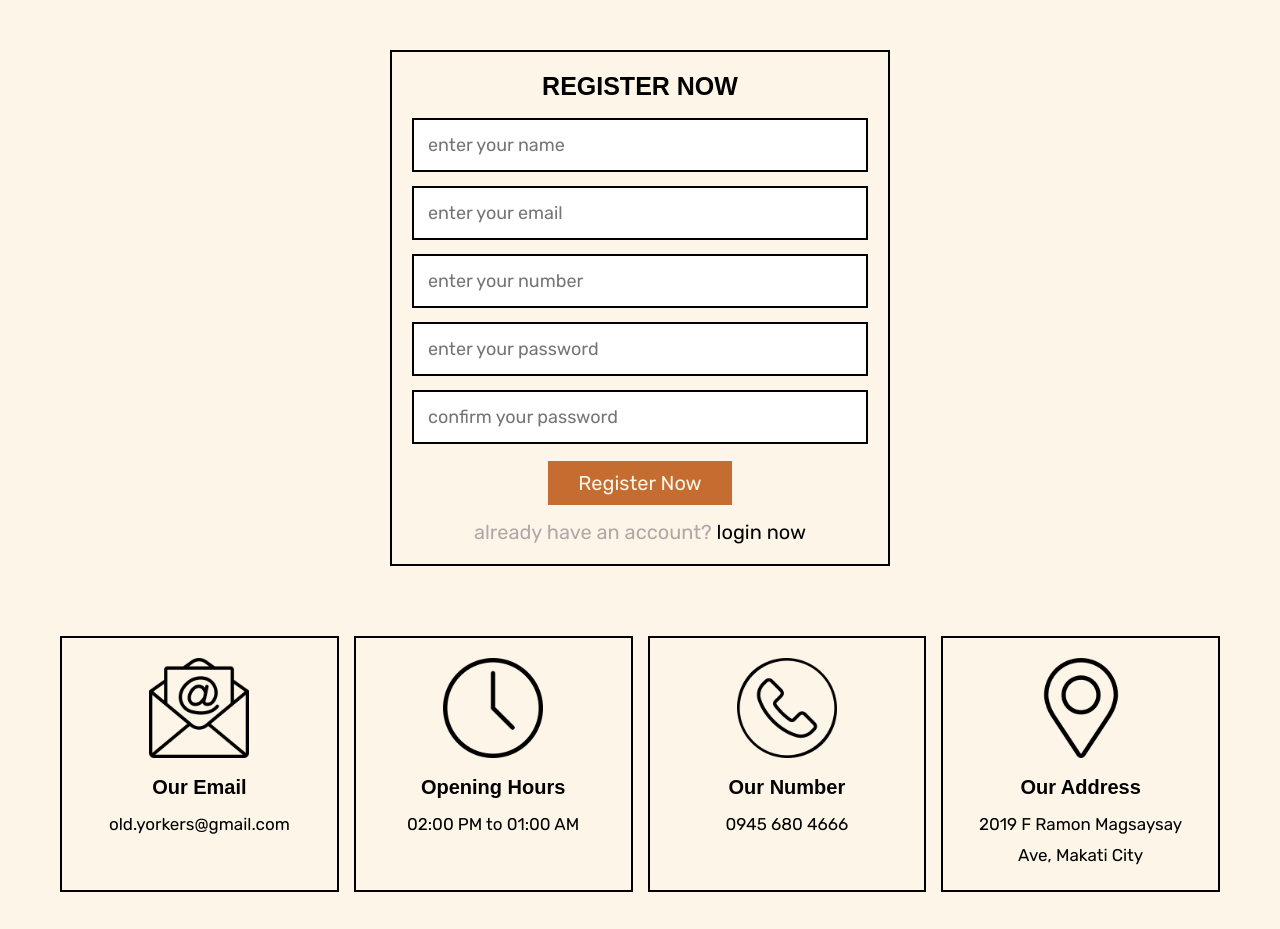
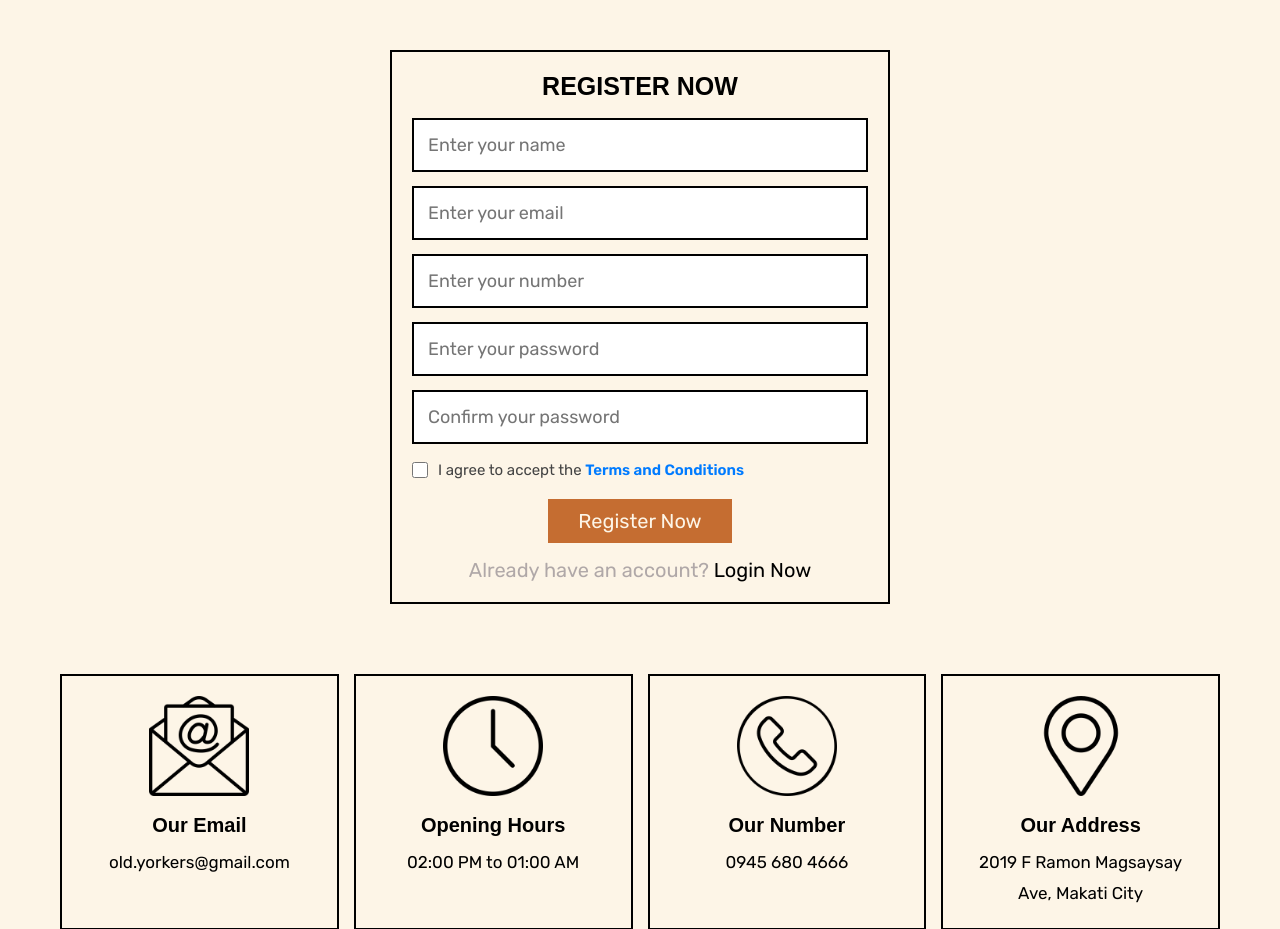
Before and after one commit to RhainierAvelino/Local-Store-Ordering-System, a PHP site: page /register.php in a window 1280 px wide. Shown: the part 77-1006 px from the top of the page. Run offline with PHP 8.4, Linux system fonts and the light colour scheme; data that the repository does not hold is empty; some libraries are stand-ins or nearby versions.

Commit message:
Add files via upload

```diff
--- a/LocalStoreSystem/css/style.css
+++ b/LocalStoreSystem/css/style.css
@@ -1077,6 +1077,34 @@ section {
   text-decoration: underline;
 }
 
+.terms-container {
+  display: flex;
+  align-items: center;
+  gap: 10px;
+  margin: 10px 0;
+  font-family: var(--title-font);
+}
+
+.terms-container input[type="checkbox"] {
+  width: 16px;
+  height: 16px;
+  cursor: pointer;
+}
+
+.terms-container label {
+  font-size: 15px;
+  color: #444;
+}
+
+.terms-container a {
+  color: #007BFF;
+  text-decoration: none;
+  font-weight: bold;
+}
+
+.terms-container a:hover {
+  text-decoration: underline;
+}
 .user-details .user {
   max-width: 50rem;
   margin: 0 auto;
@@ -1108,6 +1136,8 @@ section {
 .user-details .user .address {
   margin-top: 1rem;
 }
+
+
 
 .quick-view form {
   max-width: 40rem;
--- a/LocalStoreSystem/home.php
+++ b/LocalStoreSystem/home.php
@@ -175,7 +175,7 @@ include 'components/add_cart.php';
       </div>
 
       <div class="more-btn">
-         <a href="menu.php" class="btn">veiw all</a>
+         <a href="menu.php" class="btn">View all</a>
       </div>
 
    </section>
--- a/LocalStoreSystem/register.php
+++ b/LocalStoreSystem/register.php
@@ -1,17 +1,18 @@
 <?php
-
 include 'components/connect.php';
 
 session_start();
 
-if(isset($_SESSION['user_id'])){
+if (isset($_SESSION['user_id'])) {
     $user_id = $_SESSION['user_id'];
-}else{
+} else {
     $user_id = '';
-};
+}
 
-if(isset($_POST['submit'])){
-
+if (isset($_POST['submit'])) {
+    if (!isset($_POST['terms'])) {
+        $message[] = 'You must accept the Terms and Conditions!';
+    } else {
         $name = $_POST['name'];
         $name = filter_var($name, FILTER_SANITIZE_STRING);
         $email = $_POST['email'];
@@ -27,26 +28,27 @@ if(isset($_POST['submit'])){
         $select_user->execute([$email, $number]);
         $row = $select_user->fetch(PDO::FETCH_ASSOC);
 
-   if($select_user->rowCount() > 0){
-      $message[] = 'email or number already exists!';
-   }else{
-      if($pass != $cpass){
-         $message[] = 'confirm password not matched!';
-      }else{
+        if ($select_user->rowCount() > 0) {
+            $message[] = 'Email or number already exists!';
+        } else {
+            if ($pass != $cpass) {
+                $message[] = 'Confirm password does not match!';
+            } else {
                 $insert_user = $conn->prepare("INSERT INTO `users`(name, email, number, password) VALUES(?,?,?,?)");
                 $insert_user->execute([$name, $email, $number, $cpass]);
+
                 $select_user = $conn->prepare("SELECT * FROM `users` WHERE email = ? AND password = ?");
                 $select_user->execute([$email, $pass]);
                 $row = $select_user->fetch(PDO::FETCH_ASSOC);
-         if($select_user->rowCount() > 0){
+
+                if ($select_user->rowCount() > 0) {
                     $_SESSION['user_id'] = $row['id'];
                     header('location:home.php');
                 }
             }
         }
-
     }
-
+}
 ?>
 
 <!DOCTYPE html>
@@ -55,50 +57,44 @@ if(isset($_POST['submit'])){
     <meta charset="UTF-8">
     <meta http-equiv="X-UA-Compatible" content="IE=edge">
     <meta name="viewport" content="width=device-width, initial-scale=1.0">
-   <title>register</title>
+    <title>Register</title>
 
-   <!-- font awesome cdn link  -->
+    <!-- Font Awesome CDN Link -->
     <link rel="stylesheet" href="https://cdnjs.cloudflare.com/ajax/libs/font-awesome/6.1.1/css/all.min.css">
 
-   <!-- custom css file link  -->
+    <!-- Custom CSS File Link -->
     <link rel="stylesheet" href="css/style.css">
 
 </head>
 <body>
 
-<!-- header section starts  -->
+<!-- Header Section Starts -->
 <?php include 'components/user_header.php'; ?>
-<!-- header section ends -->
+<!-- Header Section Ends -->
 
 <section class="form-container">
+    <form action="" method="post">
+        <h3>Register Now</h3>
+        <input type="text" name="name" required placeholder="Enter your name" class="box" maxlength="50">
+        <input type="email" name="email" required placeholder="Enter your email" class="box" maxlength="50" oninput="this.value = this.value.replace(/\s/g, '')">
+        <input type="number" name="number" required placeholder="Enter your number" class="box" min="0" max="9999999999" maxlength="11">
+        <input type="password" name="pass" required placeholder="Enter your password" class="box" maxlength="50" oninput="this.value = this.value.replace(/\s/g, '')">
+        <input type="password" name="cpass" required placeholder="Confirm your password" class="box" maxlength="50" oninput="this.value = this.value.replace(/\s/g, '')">
 
-   <form action="" method="post">
-      <h3>register now</h3>
-      <input type="text" name="name" required placeholder="enter your name" class="box" maxlength="50">
-      <input type="email" name="email" required placeholder="enter your email" class="box" maxlength="50" oninput="this.value = this.value.replace(/\s/g, '')">
-      <input type="number" name="number" required placeholder="enter your number" class="box" min="0" max="9999999999" maxlength="11">
-      <input type="password" name="pass" required placeholder="enter your password" class="box" maxlength="50" oninput="this.value = this.value.replace(/\s/g, '')">
-      <input type="password" name="cpass" required placeholder="confirm your password" class="box" maxlength="50" oninput="this.value = this.value.replace(/\s/g, '')">
-      <input type="submit" value="register now" name="submit" class="btn">
-      <p>already have an account? <a href="login.php">login now</a></p>
+        <!-- Terms and Conditions Section -->
+        <div class="terms-container">
+            <input type="checkbox" id="terms" name="terms" required>
+            <label for="terms">I agree to accept the <a href="#" target="_blank">Terms and Conditions</a></label>
+            </div>
+
+        <input type="submit" value="Register Now" name="submit" class="btn">
+        <p>Already have an account? <a href="login.php">Login Now</a></p>
     </form>
-
 </section>
-
-
-
-
-
-
-
-
-
-
 
 <?php include 'components/footer.php'; ?>
 
-
-
+<!-- JavaScript Validation -->
 <script>
   document.addEventListener("DOMContentLoaded", function () {
     document.querySelector("form").addEventListener("submit", function (e) {
@@ -107,10 +103,11 @@ if(isset($_POST['submit'])){
       let number = document.querySelector("input[name='number']").value.trim();
       let pass = document.querySelector("input[name='pass']").value.trim();
       let cpass = document.querySelector("input[name='cpass']").value.trim();
+      let termsChecked = document.querySelector("input[name='terms']").checked;
 
-      let emailRegex = /^[^\s@]+@[^\s@]+\.[^\s@]+$/; // Simple email validation
-      let phoneRegex = /^(\+63|0)\d{10}$/; // +63 or 0 followed by 10 digits
-      let passRegex = /^(?=.*[A-Za-z])(?=.*\d)[A-Za-z\d]{8,}$/; // At least 8 characters, 1 letter, 1 number
+      let emailRegex = /^[^\s@]+@[^\s@]+\.[^\s@]+$/;
+      let phoneRegex = /^(\+63|0)\d{10}$/;
+      let passRegex = /^(?=.*[A-Za-z])(?=.*\d)[A-Za-z\d]{8,}$/;
 
       if (!emailRegex.test(email)) {
         alert("Please enter a valid email.");
@@ -135,14 +132,17 @@ if(isset($_POST['submit'])){
         e.preventDefault();
         return;
       }
+
+      if (!termsChecked) {
+        alert("You must accept the Terms and Conditions.");
+        e.preventDefault();
+        return;
+      }
     });
   });
 </script>
 
-
-
-
-<!-- custom js file link  -->
+<!-- Custom JS File Link -->
 <script src="js/script.js"></script>
 
 </body>
```
Lines whose indentation alone changed are shown as unchanged.
